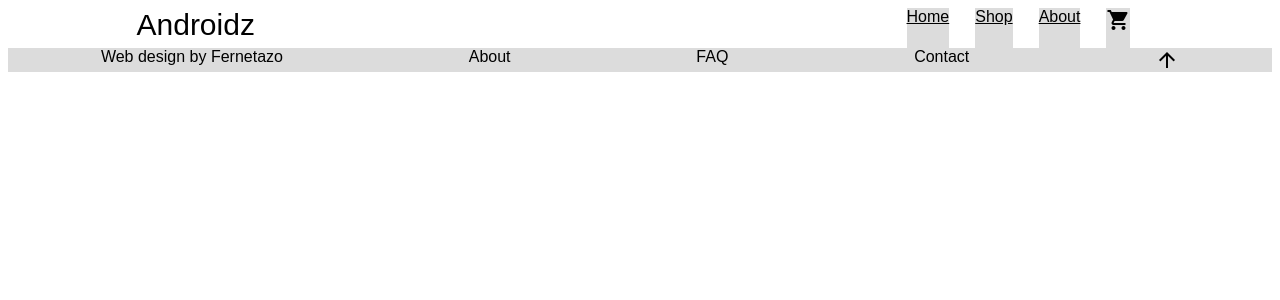
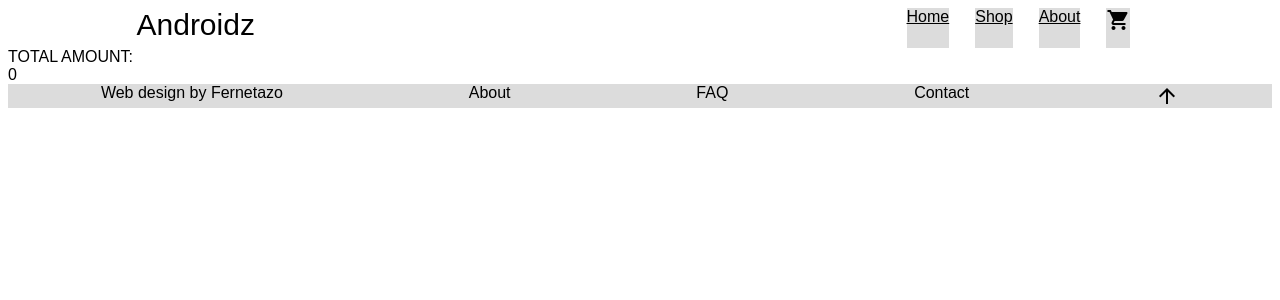
Before and after one commit to Fernetazo/shopping-cart, a React (Create React App) app: page /cart in a window 1280 px wide. Shown: the top 300 px of the page. Built offline with nearby package versions, Linux system fonts and the light colour scheme.

Commit message:
Add totalAmount for shopping cart

```diff
--- a/src/App.js
+++ b/src/App.js
@@ -131,6 +131,8 @@ function App() {
     let description = e.description;
     let quantity = 1;
 
+    // Another option: Filter duplicate items in cart
+    // let filteredCart = [...new Map(cart.map((v) => [v.id, v])).values()];
     let checkDuplicate = cart.some((o) => {
       return o.id === id;
     });
--- a/src/Components/CartGrid.js
+++ b/src/Components/CartGrid.js
@@ -3,10 +3,21 @@ import uniqid from "uniqid";
 import CartItem from "./CartItem";
 
 const CartGrid = (props) => {
+  const [totalAmount, setTotalAmount] = useState(0);
+
   const { cart, setCart, addItemToCart } = props;
 
-  // Filter duplicate items in cart
-  //let filteredCart = [...new Map(cart.map((v) => [v.id, v])).values()];
+  const getTotalAmount = () => {
+    let tempTotalAmount = 0;
+    cart.forEach((e) => {
+      tempTotalAmount = e.price * e.quantity + tempTotalAmount;
+    });
+    setTotalAmount(tempTotalAmount);
+  };
+
+  useEffect(() => {
+    getTotalAmount();
+  }, [cart]);
 
   return (
     <div className="cartGrid">
@@ -21,6 +32,10 @@ const CartGrid = (props) => {
           ></CartItem>
         );
       })}
+      <div className="totalAmountContainer">
+        <div className="totalAmountText">TOTAL AMOUNT:</div>
+        <div className="totalAmount">{totalAmount}</div>
+      </div>
     </div>
   );
 };
```
